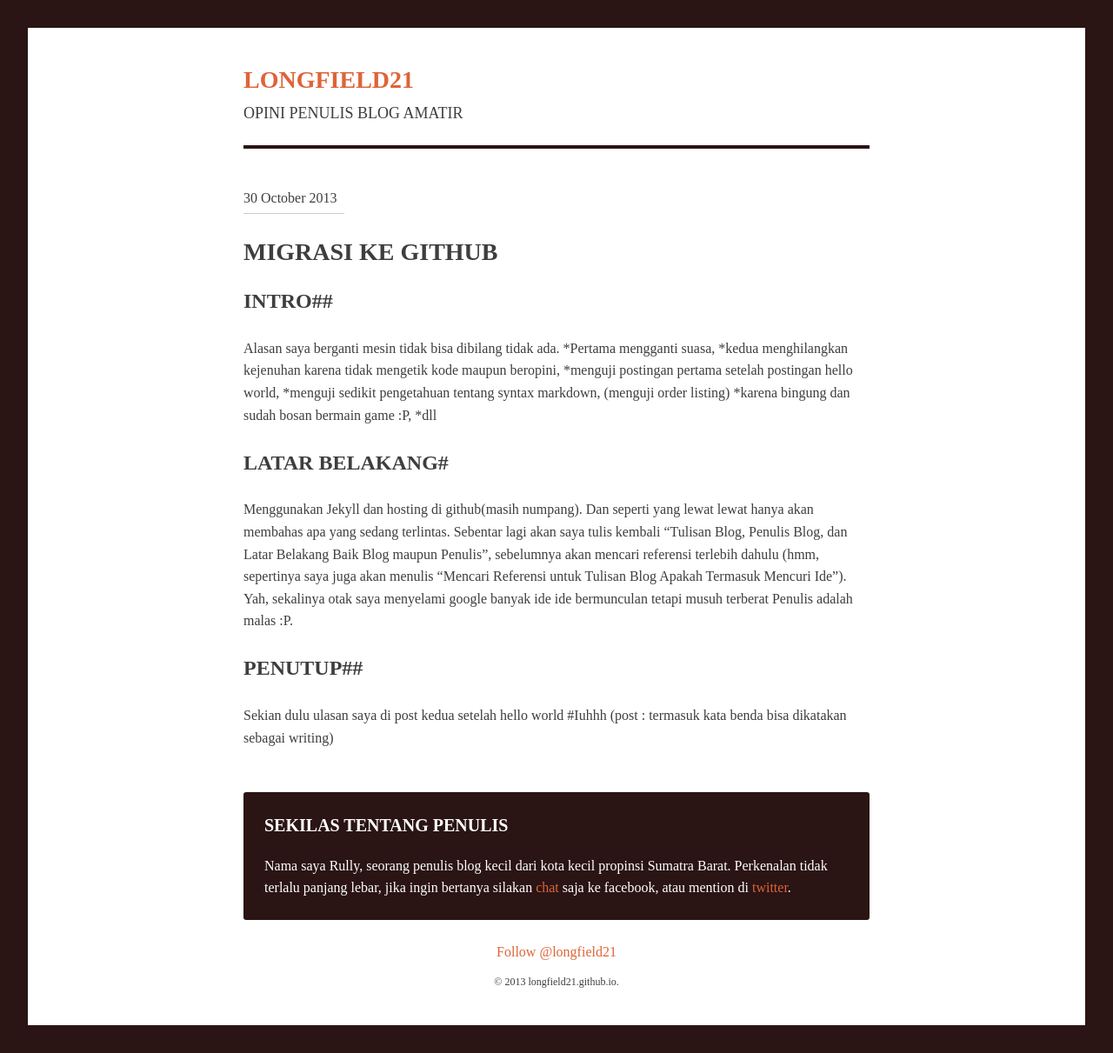
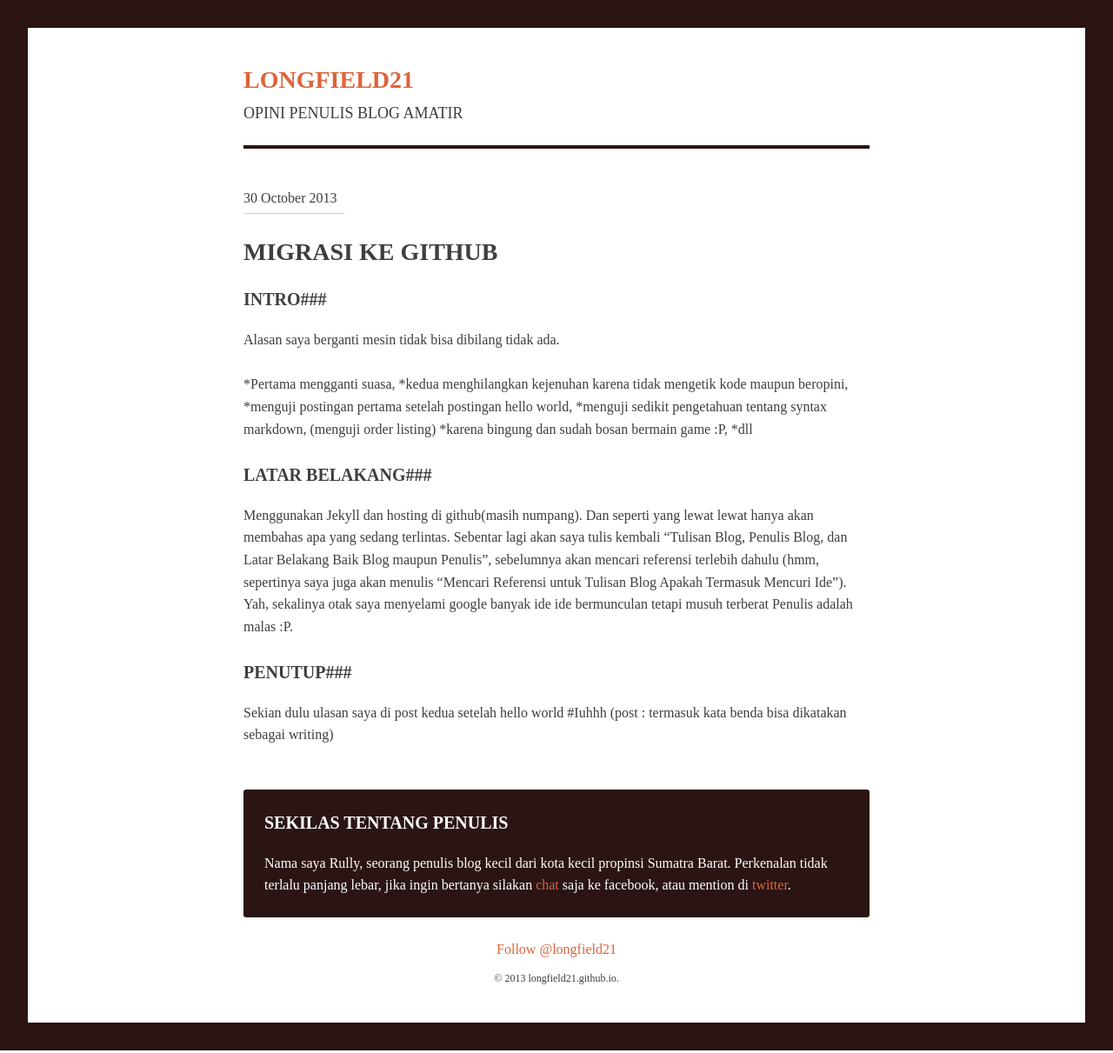
Before and after one commit to longfield21/longfield21.github.com, a Jekyll site: the page built from _posts/2013-10-30-migrasi-ke-github.md, in a window 1280 px wide. Shown: the whole page at 87% size. Built offline with Jekyll 4.4.1, drawn with Linux system fonts in a browser that asks for light colours; some web fonts are replaced; Markdown is read by kramdown in place of the engine named in the settings; comment, search, counter and statistics services are not loaded.

```diff
--- a/_posts/2013-10-30-migrasi-ke-github.md
+++ b/_posts/2013-10-30-migrasi-ke-github.md
@@ -4,8 +4,9 @@ title: Migrasi ke Github
 date: 2013-10-30
 ---
 
-##Intro##
+###Intro###
 Alasan saya berganti mesin tidak bisa dibilang tidak ada.
+
 *Pertama mengganti suasa,
 *kedua menghilangkan kejenuhan karena tidak mengetik kode maupun beropini,
 *menguji postingan pertama setelah postingan hello world,
@@ -13,9 +14,9 @@ Alasan saya berganti mesin tidak bisa dibilang tidak ada.
 *karena bingung dan sudah bosan bermain game :P,
 *dll
 
-##Latar Belakang#
+###Latar Belakang###
 
 Menggunakan Jekyll dan hosting di github(masih numpang). Dan seperti yang lewat lewat hanya akan membahas apa yang sedang terlintas. Sebentar lagi akan saya tulis kembali "Tulisan Blog, Penulis Blog, dan Latar Belakang Baik Blog maupun Penulis", sebelumnya akan mencari referensi terlebih dahulu (hmm, sepertinya saya juga akan menulis "Mencari Referensi untuk Tulisan Blog Apakah Termasuk Mencuri Ide"). Yah, sekalinya otak saya menyelami google banyak ide ide bermunculan tetapi musuh terberat Penulis adalah malas :P.
 
-##Penutup##
+###Penutup###
 Sekian dulu ulasan saya di post kedua setelah hello world #Iuhhh (post : termasuk kata benda bisa dikatakan sebagai writing)
```
